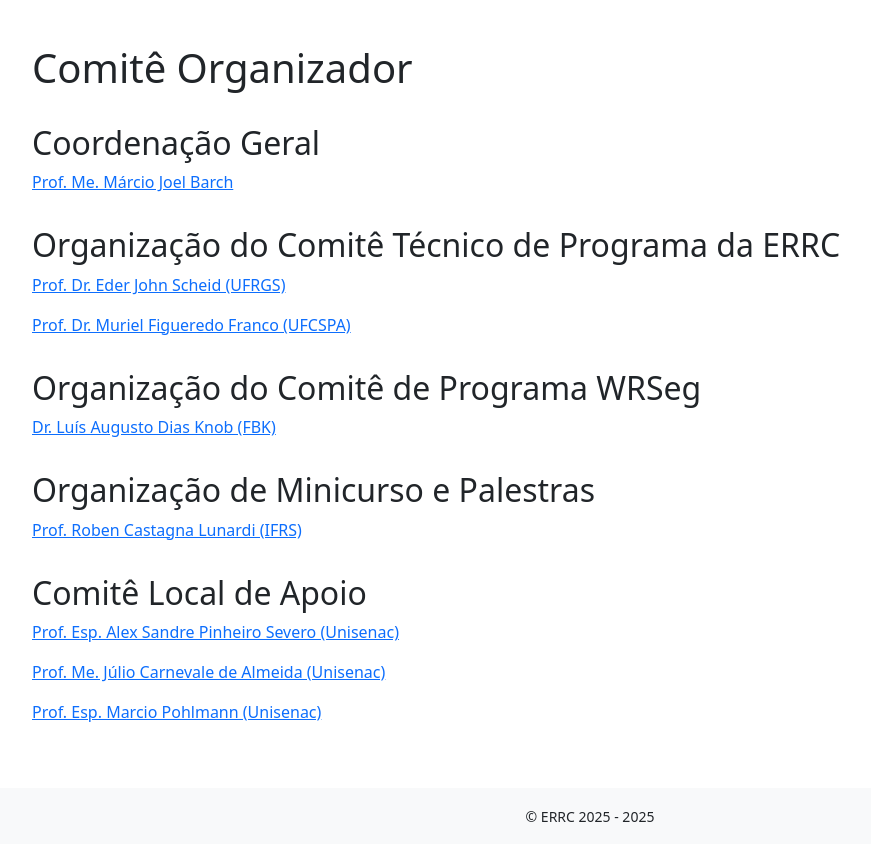
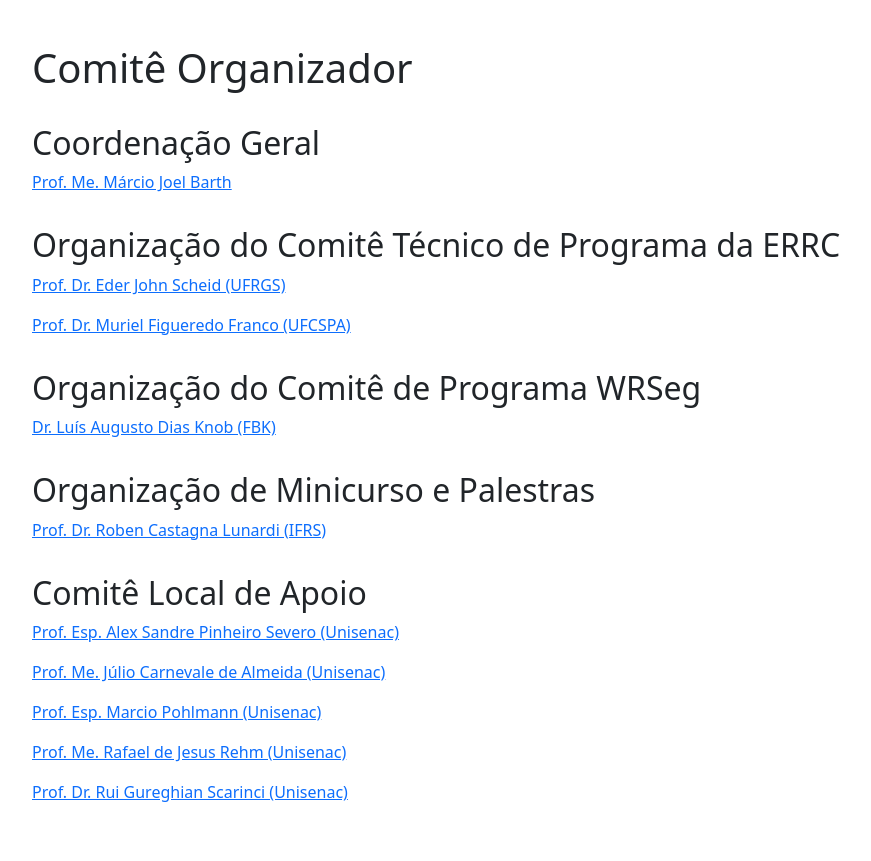
Before and after one commit to crrc-rs/errc2025, a Jekyll site: the page built from organizacao.md, in a window 1280 px wide, cut to the strip 460-1338 px from the top of the page. Shown: the top 861 px of the strip, without its empty margins (50-921 px from the left). Built offline with Jekyll 4.4.1, drawn with Linux system fonts in a browser that asks for light colours.

Commit message:
Update organizacao.md

```diff
--- a/organizacao.md
+++ b/organizacao.md
@@ -7,7 +7,7 @@
 # Comitê Organizador
 
 ## Coordenação Geral
-[Prof. Me. Márcio Joel Barch](http://lattes.cnpq.br/8544832945879725)
+[Prof. Me. Márcio Joel Barth](http://lattes.cnpq.br/8544832945879725)
 
 ## Organização do Comitê Técnico de Programa da ERRC
 [Prof. Dr. Eder John Scheid (UFRGS)](http://lattes.cnpq.br/0929533612240305)
@@ -18,7 +18,7 @@
 [Dr. Luís Augusto Dias Knob (FBK)](http://lattes.cnpq.br/8162746583826778)
 
 ## Organização de Minicurso e Palestras
-[Prof. Roben Castagna Lunardi (IFRS)](http://lattes.cnpq.br/1243090119249735)
+[Prof. Dr. Roben Castagna Lunardi (IFRS)](http://lattes.cnpq.br/1243090119249735)
 
 ## Comitê Local de Apoio
 [Prof. Esp. Alex Sandre Pinheiro Severo (Unisenac)](http://lattes.cnpq.br/2117475259931758)
@@ -26,3 +26,7 @@
 [Prof. Me. Júlio Carnevale de Almeida (Unisenac)](http://lattes.cnpq.br/8542812524371231)
 
 [Prof. Esp. Marcio Pohlmann (Unisenac)](http://lattes.cnpq.br/5452352244878049)
+
+[Prof. Me. Rafael de Jesus Rehm (Unisenac)](http://lattes.cnpq.br/6779144395027787)
+
+[Prof. Dr. Rui Gureghian Scarinci (Unisenac)](http://lattes.cnpq.br/7806407765687364)
```
